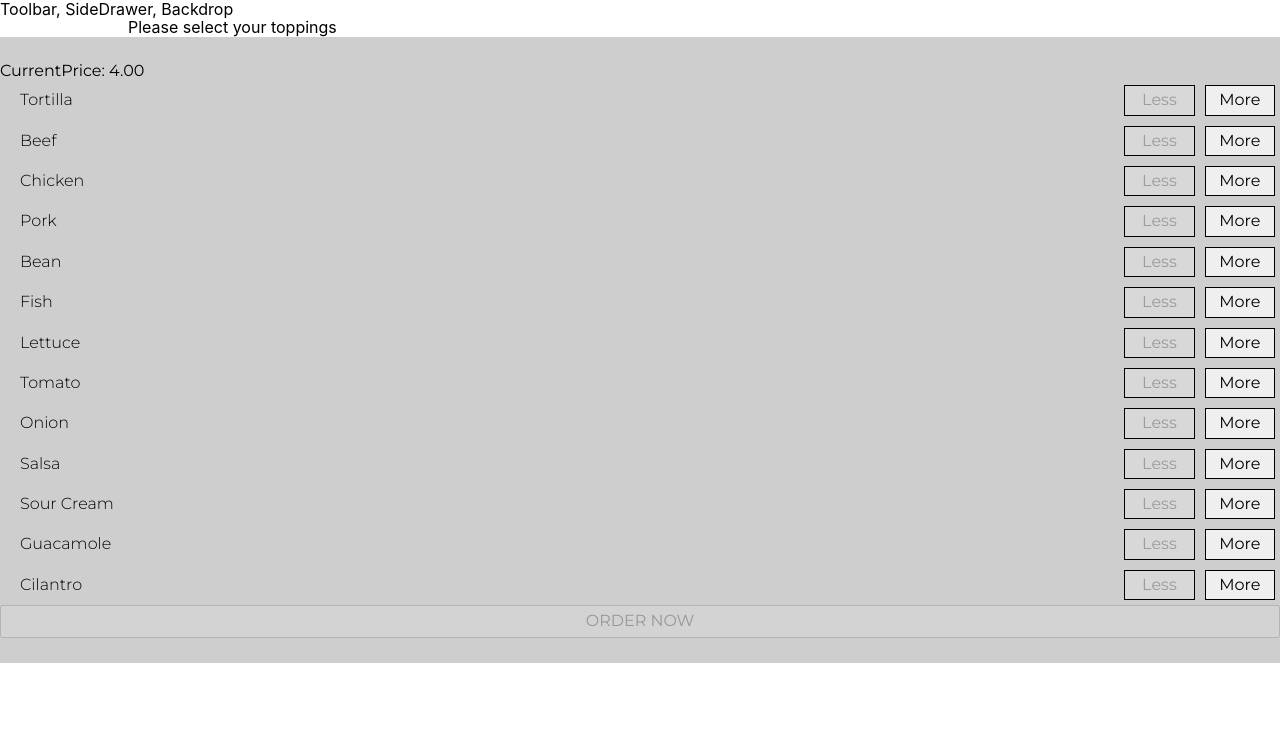
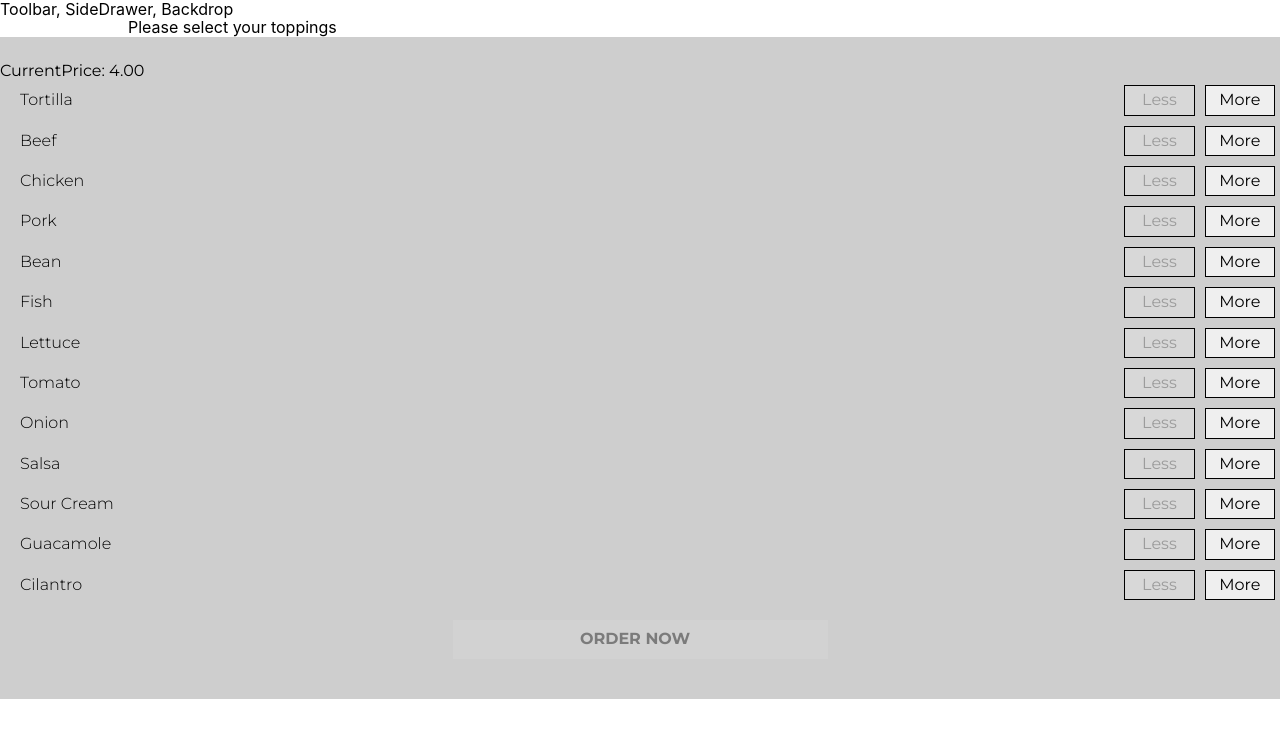
Before and after one commit to darbley/taco-shop, a React (Create React App) app: page / in a window 1280 px wide. Shown: the top 738 px of the page. Built offline with nearby package versions, Linux system fonts and the light colour scheme.

Commit message:
add continue / cancel options

```diff
--- /dev/null
+++ b/src/UI/Button/Button.js
@@ -0,0 +1,9 @@
+import React from 'react';
+import './style.scss';
+
+const Button = (props) => (
+    <button className={`btn ${props.addClass}`} onClick={props.btnClick}>
+        {props.children}
+    </button>
+)
+export default Button;
--- /dev/null
+++ b/src/UI/Button/style.scss
@@ -0,0 +1,30 @@
+@import '../../assets/scss/partials/vars';
+.btn {
+    //background-color: transparent;
+    border: none;
+    color: black;
+    outline: none;
+    cursor: pointer;
+    font: inherit;
+    padding: 10px;
+    margin: 10px;
+    font-weight: bold;
+
+    &:disabled{
+        cursor: none;
+        opacity: 0.4;
+    }
+}
+
+.btn:first-of-type {
+    margin-left: 0;
+    padding-left: 0;
+}
+
+.success {
+    color: #5C9210;
+}
+
+.danger {
+    color: #944317;
+}
--- a/src/components/Taco/BuildControls/style.scss
+++ b/src/components/Taco/BuildControls/style.scss
@@ -16,4 +16,11 @@
         text-align: left;
     }
 
+
+    .btn.order-now {
+        width: 80%;
+        max-width: 375px;
+        margin: 15px auto;
+    }
+
 }
--- a/src/components/Taco/OrderSummary/OrderSummary.js
+++ b/src/components/Taco/OrderSummary/OrderSummary.js
@@ -1,5 +1,6 @@
 import React from 'react';
 import './style.scss';
+import Button from '../../../UI/Button/Button';
 
 const OrderSummary = (props) => {
     const toppings = Object.keys(props.ingredients)
@@ -17,6 +18,12 @@ const OrderSummary = (props) => {
             <ul>
                 {toppings}
             </ul>
+            <p>Continue to checkout?</p>
+
+            <Button addClass="danger" btnClick={props.purchaseCancel}>Cancel</Button>
+
+            <Button addClass="success" btnClick={props.purchaseContinue}>Continue</Button>
+
         </div>
     )
 }
--- a/src/components/Taco/OrderSummary/style.scss
+++ b/src/components/Taco/OrderSummary/style.scss
@@ -1 +1,4 @@
 @import '../../../assets/scss/partials/vars';
+.order-summary {
+
+}
--- a/src/containers/TacoBuilder/TacoBuilder.js
+++ b/src/containers/TacoBuilder/TacoBuilder.js
@@ -116,6 +116,9 @@ class TacoBuilder extends React.Component {
     modalCloseHandler = () => {
         this.setState({orderNow: false})
     }
+    purchaseContinueHandler = () => {
+
+    }
 
     render() {
         const disableInfo = {
@@ -129,7 +132,11 @@ class TacoBuilder extends React.Component {
         return (
             <div>
                 <Modal show={this.state.orderNow} modalClose={this.modalCloseHandler}>
-                    <OrderSummary ingredients={this.state.ingredients} />
+                    <OrderSummary
+                        ingredients={this.state.ingredients}
+                        purchaseCancel={this.modalCloseHandler}
+                        purchaseContinue={this.purchaseContinueHandler}
+                    />
                 </Modal>
                 <Taco ingredients={this.state.ingredients} />
                 <BuildControls
```
